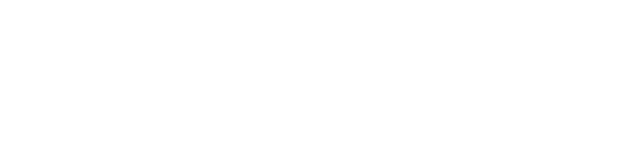
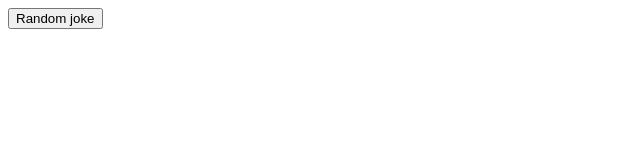
Before and after one commit to Majkyel/my_first_server_request, a plain HTML site: page index.html in a window 1280 px wide. Shown: the whole page, without its empty margins (0-640 px from the left). Drawn offline with nearby package versions, Linux system fonts and the light colour scheme; files that its build step writes are made by us from their sources.

Commit message:
Update index.html

```diff
--- a/index.html
+++ b/index.html
@@ -6,6 +6,10 @@
     <link rel="stylesheet" type="text/css" href="css/main.css">
 </head>
 <body>
+    <div class="container">
+        <button id="get-joke">Random joke</button>
+        <p id="joke"></p>
+    </div>
     <script src="js/script.js"></script>
 </body>
 </html>
```
